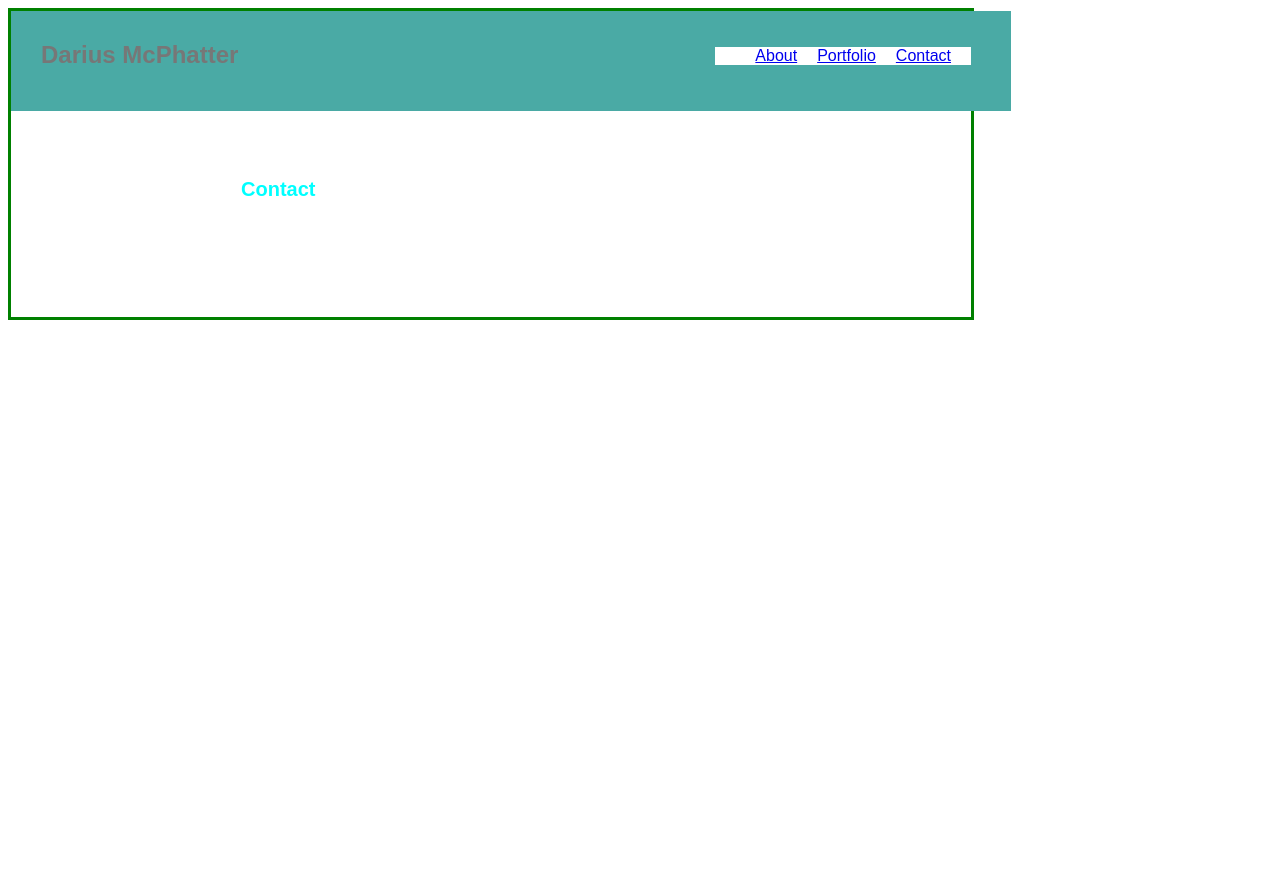
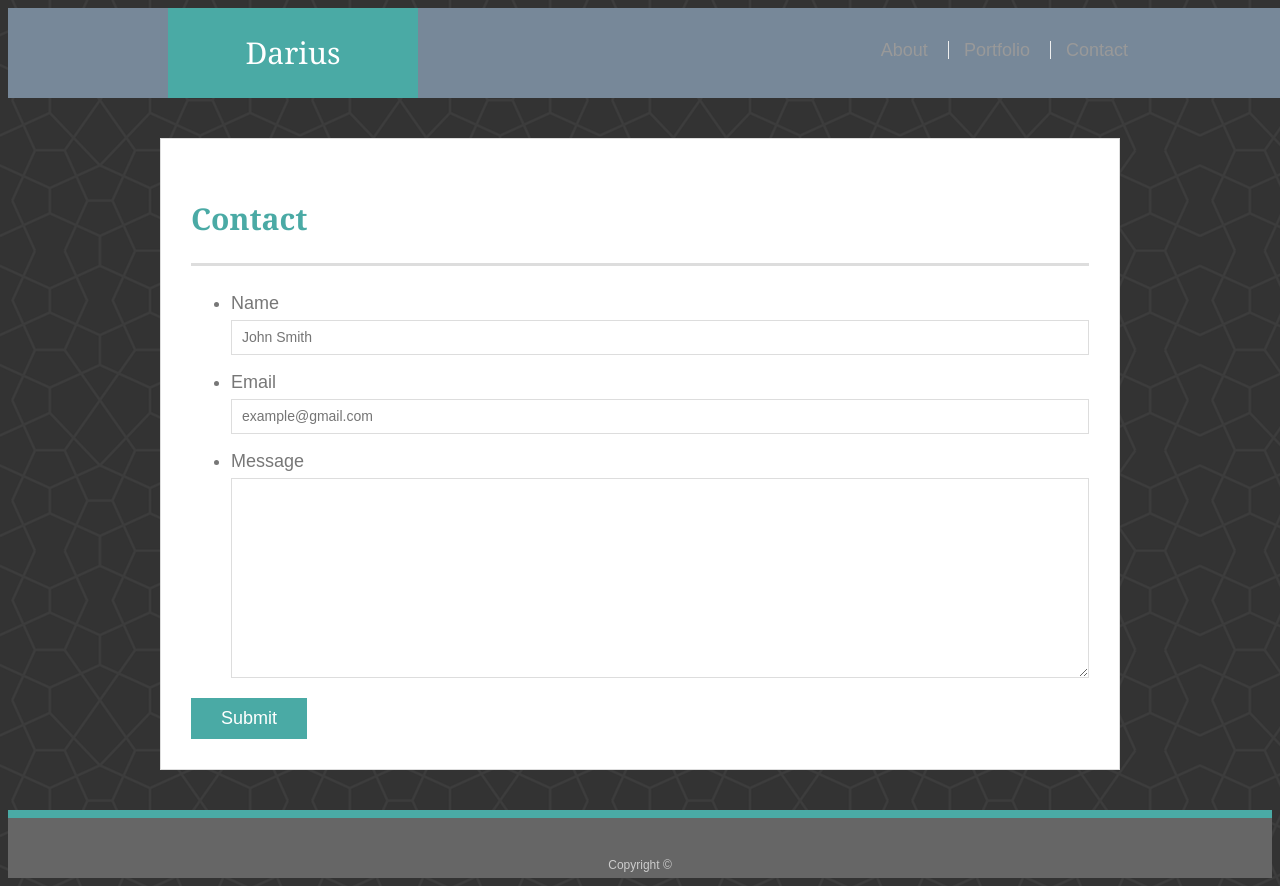
Before and after one commit to kwame16/Basic-Portfolio, a plain HTML site: page contact.html in a window 1280 px wide. Before the commit the page ends 800 px from the top, so only its background shows below. Drawn offline with Linux system fonts and the light colour scheme.

Commit message:
added content to all pages from instructions

```diff
--- a/assets/css/style.css
+++ b/assets/css/style.css
@@ -1,31 +1,237 @@
 body {
     font-family: Arial, Helvetica, sans-serif;
+    font-size: 18px;
+    line-height: 34px;
     color: #777777;
-    background: #ffffff;
-    border:3px green solid;
-    /* border: 30px; */
-    width: 960px;
-    text-align: center;
+    background: url("../images/congruent_outline/congruent_outline.png");
+    /* border:2px #dddddd; */
+    /* margin: 45px 400px 100px 300px; */
+    /* width: 960px; */
+    /* text-align: center; */
+
 
 }
 
-header {
+* {
+    box-sizing: border-box;
+}
+    /* general */
+.container {
+    width: 100%;
+    max-width: 960px;
+    margin: 0 auto;
+    clear: both;
+}
+
+h1,
+h2,
+h3,
+p {
+    margin-bottom: 20px;
+
+}
+
+p:last-child {
+    margin-bottom: 0;
+}
+
+h1,
+h2,
+h3 {
+    font-family: Georgia, 'Times New Roman', Times, serif;
+    font-weight: 700;
+    color: #4aaaa5;
+}
+
+h1 {
+    padding-bottom: 20px;
+    font-size: 30px;
+    line-height: 49px;
+    border-bottom: 3px solid#dddddd;
+}
+
+h2,
+h3 {
+    font-size: 22px;
+}
+    /* header */
+
+#masthead{
+    position: fixed;
+    z-index: 99;
+    width: 100%;
+    margin: 0 0 30px;
+    overflow: auto;
+    color: #ffffff;
+    background: lightslategrey;
+    border-bottom: #cccccc;
+}
+
+#logo {
+    float: left;
+    width: 250px;
+    height: 90px;
+    font-family: Georgia, 'Times New Roman', Times, serif;
+    font-size: 30px;
+    line-height: 90px;
+    color: #ffffff;
+    text-align: center;
+    text-decoration: none;
+    background: #4aaaa5;
+}
+
+nav {
+    float: right;
+    margin-top: 25px;
+}
+
+nav a {
+    display: inline-block;
+    padding-left: 15px;
+    margin-left: 15px;
+    line-height: 18px;
+    color: #999999;
+    text-decoration: none;
+    border-left: 1px solid #efefef;
+}
+
+nav a:first-child {
+    border-left: 0 none;
+}
+
+/* footer */
+
+footer {
+    padding: 30px;
+    clear: both;
+    font-size: 12px;
+    color: #ffffff;
+    color: #cccccc;
+    text-align: center;
+    background: #666666;
+    border-top: 8px solid #4aaaa5;
+    height: 50px;
+}
+
+h3, h2 {
+    padding-bottom: 20px;
+    margin-bottom: 15px;
+    line-height: 22px;
+    border-bottom: 2px solid #eeee;
+}
+    /* main */
+#main-container {
+    padding-top: 130px;
+    min-height: calc(100vh - 70px);
+}
+
+.main-section {
+    float: left;
+    width: 100%;
+    max-width: 960px;
+    padding: 30px;
+    margin: 0 0 40px;
+    background: #ffffff;
+    border: 1px solid #dddddd;
+}
+
+    /* portfolio page */
+
+.work {
+    position: relative;
+    float: left;
+    width: 274px;
+    margin: 20px 0 25px;
+    overflow: auto;
+}
+
+.work:nth-last-child(even) {
+    margin-right: 40px;
+}
+
+.work img {
+    width: 100%;
+    border: 0 none;
+    opacity: 0.8;
+}
+
+.work h3 {
+    position: absolute;
+    bottom: 20px;
+    width: 100%;
+    padding: 15px;
+    margin-bottom: 0;
+    font-weight: 300;
+    line-height: 30px;
+    color: #ffffff;
+    text-align: center;
+    background: #4aaaa5;
+    border-bottom: 0;
+}
+
+.auth-image {
+    float: left;
+    width: 200px;
+    height: auto;
+    margin-top: 10px;
+    margin-right: 25px;
+    transform: rotate(90deg);
+}
+
+    /* contact page */
+
+#contact-form ul {
+    margin-bottom: 20px;
+}
+#contact-form li {
+    margin-bottom: 10px;
+  }
+
+  label,
+  input[type=text],
+  input[type=email],
+  textarea {
+    display: block;
+    width: 100%;
+  }
+
+  input[type=text],
+  input[type=email],
+  textarea {
+    height: 35px;
+    padding: 0 10px;
+    font-size: 14px;
+    border: 1px solid #dddddd;
+  }
+
+  textarea {
+    height: 200px;
+  }
+
+  input[type=submit] {
+    padding: 10px 30px;
+    font-size: 18px;
+    color: #ffffff;
+    cursor: pointer;
+    background: #4aaaa5;
+    border: 0 none;
+  }
+
+/* header {
     background:#4aaaa5;
     border-color: #cccccc;
-    padding: 20px;
-    /* margin: 50px 20px 0px 50px; */
-    width: 960px;
+    border-style: solid;
+    padding: 10px;
+    margin: 15px 600px 0px 200px;
     height: 60px;
-    /* float: center; */
-    /* float:inline; */
-    /* position: relative; */
     text-align: center;
 }
 
 h1 {
     float: left;
-    font-size: 24px;
-    margin: 10px;
+    font-family: Georgia, 'Times New Roman', Times, serif;
+    font-size: 20px;
+    margin: 10px 600px 0px 200px;
 }
 
 .list {
@@ -33,7 +239,6 @@ h1 {
     background-color: #ffffff;
     float: right;
     float: inline;
-    position: relative;
 }
 
 li {
@@ -50,6 +255,7 @@ ul {
 
 h2 {
     color: aqua;
+    font-family: Georgia, 'Times New Roman', Times, serif;
     font-size: 20px;
     text-align: left;
 }
@@ -57,7 +263,7 @@ h2 {
 div {
     align-content: center;
     margin: 50px 230px 100px 230px;
-
+    background-image: url(/Basic-Portfolio/assets/images/congruent_outline/congruent_outline.png);
 }
 
 p {
@@ -67,4 +273,4 @@ p {
     padding: 20px;
     margin: 30px;
 
-}
+} */
--- a/contact.html
+++ b/contact.html
@@ -1,44 +1,56 @@
-<!DOCTYPE html>
-<html lang="en">
+<!doctype html>
+<html lang="en-us">
+
 <head>
   <meta charset="UTF-8">
-    <meta name="viewport" content="width=device-width, initial-scale=1.0">
-    <meta http-equiv="X-UA-Compatible" content="ie=edge">
-    <title>Darius McPhatter's Basic Portfolio</title>
+  <title>Contact | Darius McPhatter</title>
   <link rel="stylesheet" type="text/css" href="assets/css/style.css">
 </head>
 
-<!-- <ul>
-        <li><strong>Email:</strong> <a href="Dmcphatter13@gmail.com">Dmcphatter13@gmail.com</a></li>
-        <li><strong>Github:</strong> <a href="Kwame16">kwame16</a></li>
-        <li><strong>Portfolio:</strong><a href="Coming Soon">Coming Soon</a></li>
-    </ul> -->
+<body>
 
-<body>
-    <!-- <div class="container"> -->
-        <!-- <section id="aboutnav"> -->
-            <header>
+  <header id="masthead">
+    <div class="container">
+      <a href="index.html" id="logo">Darius McPhatter</a>
       <nav>
-                 <h1>Darius McPhatter</h1>
-                    <ul class="list">
-                            <li class="list-1"> <a href="index.html">About</a> </li>
-                            <li class="list-2"> <a href="portfolio.html">Portfolio</a></li>
-                            <li class="list-3"> <a href="contact.html">Contact</a></li>
-                    </ul>
+        <a href="index.html">About</a>
+        <a href="portfolio.html">Portfolio</a>
+        <a href="contact.html">Contact</a>
       </nav>
+    </div>
   </header>
 
+  <div id="main-container" class="container">
+    <section class="main-section">
+      <h1>Contact</h1>
+
+      <form id="contact-form">
+        <ul>
+          <li>
+            <label for="name">Name</label>
+            <input type="text" id="name" name="name" placeholder="John Smith" required="required">
+          </li>
+          <li>
+            <label for="email">Email</label>
+            <input type="email" id="email" name="email" placeholder="example@gmail.com" required="required">
+          </li>
+          <li>
+            <label for="message">Message</label>
+            <textarea id="message" name="message" required="required"></textarea>
+          </li>
+        </ul>
+        <input type="submit">
+      </form>
+
     </section>
-    <!-- </div> -->
 
-    <div>
-        <h2>Contact</h2>
-    <!-- <p>My name is Darius McPhatter, welcome to my first webpage design. I'm currently enrolled in Rutgers Coding Bootcamp.
-    I'm 28 years old with a landscaping business, a partnership with uber, and a mobile DJ.
-    I completed college six years ago at Johnson & Wales University with an Associates degree in CADD and Bachelor's degree in Enginering Design.
-    I like to believe that I picked up a minor in Culinary also because I lived with Culinary students for three of the four years off campus.
-    I'm currently enrolled in this program so that I can learn some new skills and have a career change.</p> -->
   </div>
 
+  <footer>
+    <div class="container">
+      Copyright &copy;
+    </div>
+  </footer>
 </body>
+
 </html>
```
Also changed, not shown: index.html (+35 -27 lines), portfolio.html (+49 -29 lines), assets/images/cat.jpg (added), assets/images/concrete_seamless.png (added), assets/images/congruent_outline/congruent_outline.png (added), assets/images/congruent_outline/readme.txt (added), assets/images/technics-q-c-640-480-1.jpg (added), assets/images/technics-q-c-640-480-2.jpg (added), assets/images/technics-q-c-640-480-5.jpg (added), assets/images/technics-q-c-640-480-7.jpg (added), assets/images/technics-q-c-640-480-9.jpg (added), 1 other file. Lines whose indentation alone changed are shown as unchanged.
